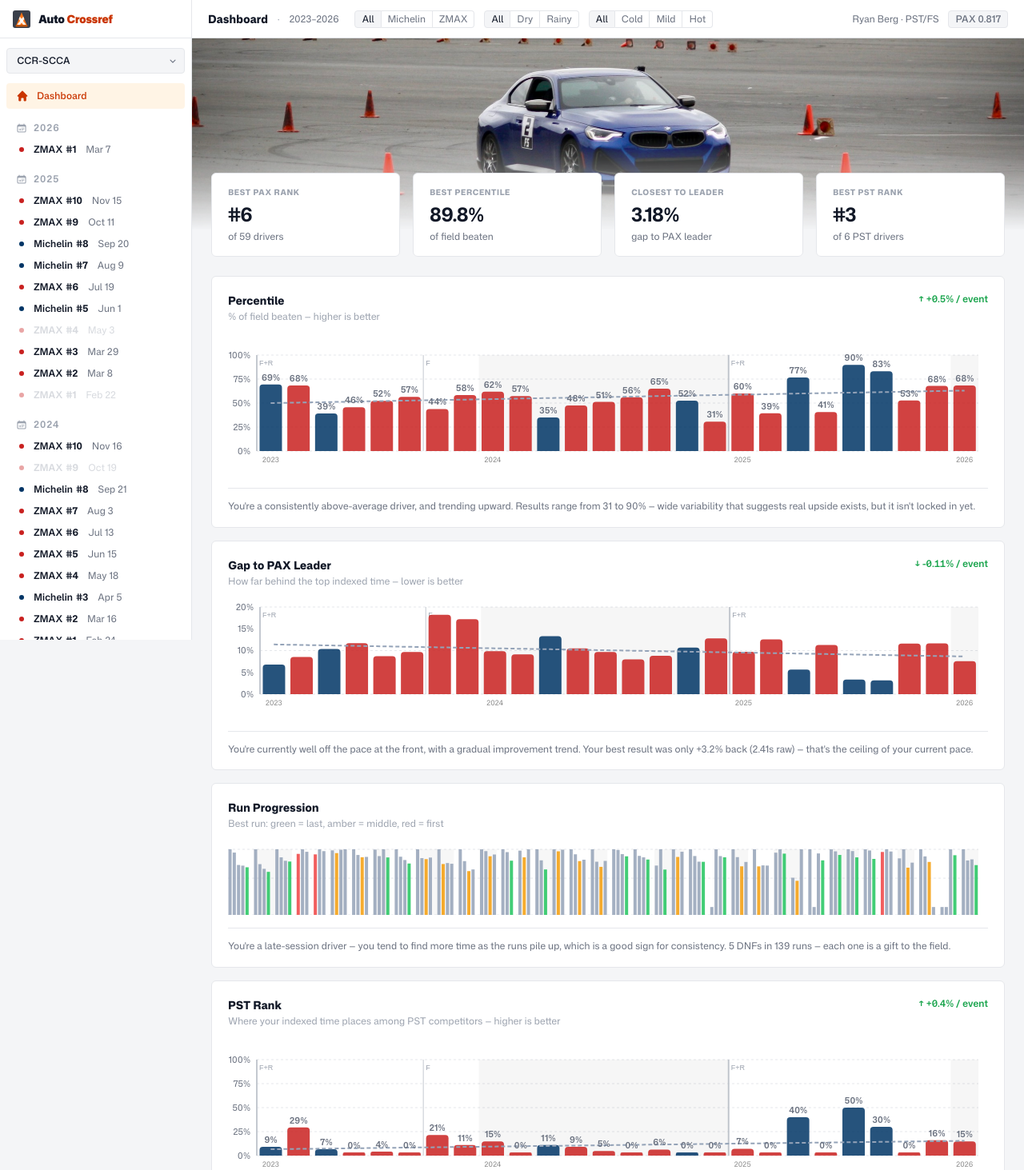
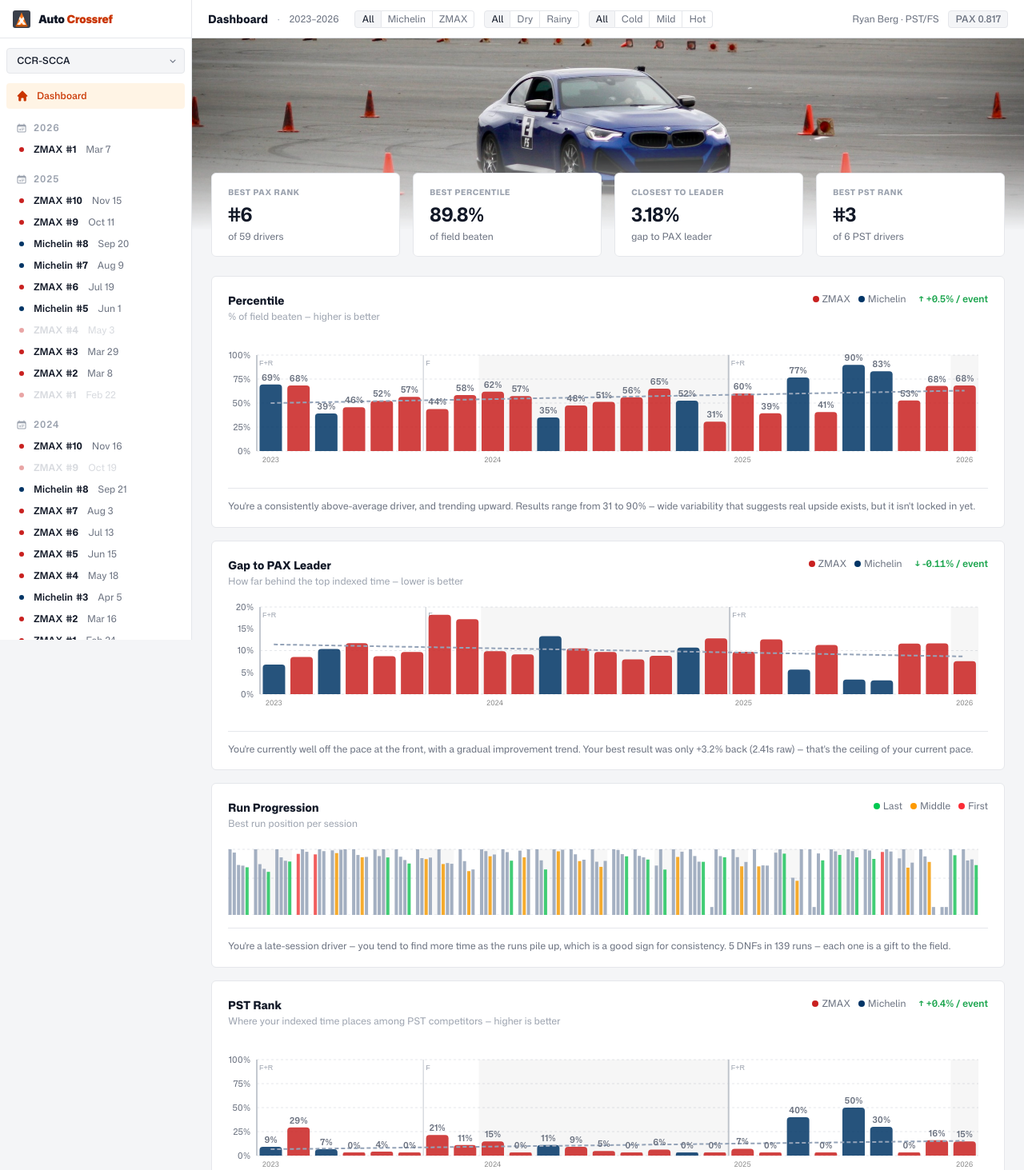
Before and after one commit to ryanberg-slalom/auto-crossref, a React (Vite) app in the folder app/: page / in a window 1280 px wide. Shown: the top 1463 px of the page at 80% size. Built offline with nearby package versions, Linux system fonts and the light colour scheme.

Commit message:
Improve dashboard chart keys

```diff
--- a/app/src/components/dashboard/GapBarChart.jsx
+++ b/app/src/components/dashboard/GapBarChart.jsx
@@ -121,7 +121,15 @@ export default function GapBarChart({ data }) {
   })()
 
   return (
-    <ChartCard title="Gap to PAX Leader" subtitle="How far behind the top indexed time — lower is better" headerRight={trendBadge} summary={summary}>
+    <ChartCard title="Gap to PAX Leader" subtitle="How far behind the top indexed time — lower is better" headerRight={
+      <div className="flex items-center gap-4">
+        <div className="flex items-center gap-2.5 text-xs text-fg-muted">
+          <span className="flex items-center gap-1"><span className="w-2 h-2 rounded-full bg-zmax inline-block" />ZMAX</span>
+          <span className="flex items-center gap-1"><span className="w-2 h-2 rounded-full bg-michelin inline-block" />Michelin</span>
+        </div>
+        {trendBadge}
+      </div>
+    } summary={summary}>
       <ResponsiveContainer width="100%" height={147}>
         <ComposedChart data={chartData} margin={{ top: 8, right: 12, left: 0, bottom: 0 }}>
           <CartesianGrid strokeDasharray="3 3" stroke={COLORS.grid} vertical={false} />
--- a/app/src/components/dashboard/PercentileChart.jsx
+++ b/app/src/components/dashboard/PercentileChart.jsx
@@ -126,7 +126,15 @@ export default function PercentileChart({ data }) {
   })()
 
   return (
-    <ChartCard title="Percentile" subtitle="% of field beaten — higher is better" headerRight={trendBadge} summary={summary}>
+    <ChartCard title="Percentile" subtitle="% of field beaten — higher is better" headerRight={
+      <div className="flex items-center gap-4">
+        <div className="flex items-center gap-2.5 text-xs text-fg-muted">
+          <span className="flex items-center gap-1"><span className="w-2 h-2 rounded-full bg-zmax inline-block" />ZMAX</span>
+          <span className="flex items-center gap-1"><span className="w-2 h-2 rounded-full bg-michelin inline-block" />Michelin</span>
+        </div>
+        {trendBadge}
+      </div>
+    } summary={summary}>
       <ResponsiveContainer width="100%" height={174}>
         <ComposedChart data={chartData} margin={{ top: 24, right: 12, left: 0, bottom: 0 }}>
           <CartesianGrid strokeDasharray="3 3" stroke={COLORS.grid} vertical={false} />
--- a/app/src/components/dashboard/PstRankChart.jsx
+++ b/app/src/components/dashboard/PstRankChart.jsx
@@ -126,7 +126,15 @@ export default function PstRankChart({ data }) {
   })()
 
   return (
-    <ChartCard title="PST Rank" subtitle="Where your indexed time places among PST competitors — higher is better" headerRight={trendBadge} summary={summary}>
+    <ChartCard title="PST Rank" subtitle="Where your indexed time places among PST competitors — higher is better" headerRight={
+      <div className="flex items-center gap-4">
+        <div className="flex items-center gap-2.5 text-xs text-fg-muted">
+          <span className="flex items-center gap-1"><span className="w-2 h-2 rounded-full bg-zmax inline-block" />ZMAX</span>
+          <span className="flex items-center gap-1"><span className="w-2 h-2 rounded-full bg-michelin inline-block" />Michelin</span>
+        </div>
+        {trendBadge}
+      </div>
+    } summary={summary}>
       <ResponsiveContainer width="100%" height={174}>
         <ComposedChart data={chartData} margin={{ top: 24, right: 12, left: 0, bottom: 0 }}>
           <CartesianGrid strokeDasharray="3 3" stroke={COLORS.grid} vertical={false} />
--- a/app/src/components/dashboard/RunProgressionChart.jsx
+++ b/app/src/components/dashboard/RunProgressionChart.jsx
@@ -147,7 +147,14 @@ export default function RunProgressionChart({ data }) {
   return (
     <ChartCard
       title="Run Progression"
-      subtitle="Best run: green = last, amber = middle, red = first"
+      subtitle="Best run position per session"
+      headerRight={
+        <div className="flex items-center gap-2.5 text-xs text-fg-muted">
+          <span className="flex items-center gap-1"><span className="w-2 h-2 rounded-full bg-green-500 inline-block" />Last</span>
+          <span className="flex items-center gap-1"><span className="w-2 h-2 rounded-full bg-amber-500 inline-block" />Middle</span>
+          <span className="flex items-center gap-1"><span className="w-2 h-2 rounded-full bg-red-500 inline-block" />First</span>
+        </div>
+      }
       summary={summary}
     >
       <ResponsiveContainer width="100%" height={90}>
```
